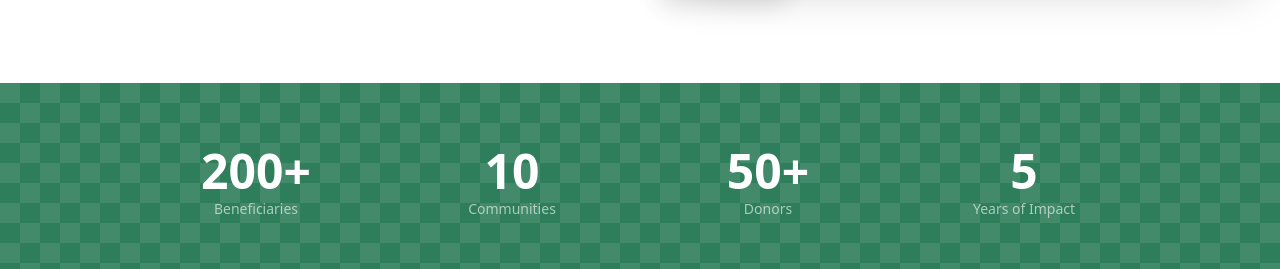
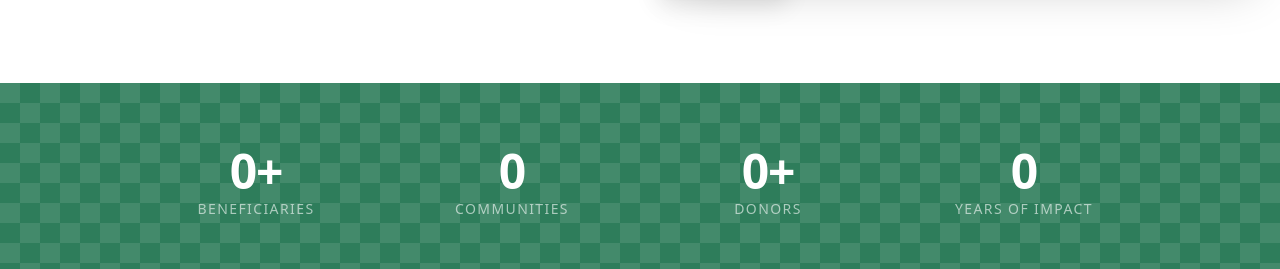
Before and after one commit to safo-124/pichess, a Next.js app: page /ngo/mission in a window 1280 px wide. Shown: the part 1180-1449 px from the top of the page. Built offline with nearby package versions, Linux system fonts and the light colour scheme; no server answers; the database is empty.

Commit message:
update 24

```diff
--- a/app/ngo/mission/page.tsx
+++ b/app/ngo/mission/page.tsx
@@ -3,7 +3,8 @@
 import { getSiteContent } from "@/lib/actions/admin";
 import {
   defaultNGOMissionHero, defaultNGOStorySection, defaultNGOPillars,
-  defaultNGOValues, defaultNGOCTA,
+  defaultNGOValues, defaultNGOCTA, defaultNGOStats,
+  type NGOStat,
 } from "@/lib/ngo-content";
 
 export const metadata: Metadata = {
@@ -17,21 +18,16 @@
 }
 
 export default async function MissionPage() {
-  const [heroRaw, storyRaw, pillarsRaw, valuesRaw, ctaRaw] = await Promise.all([
+  const [heroRaw, storyRaw, pillarsRaw, valuesRaw, ctaRaw, statsRaw] = await Promise.all([
     getSiteContent("ngo_mission_hero"),
     getSiteContent("ngo_story_section"),
     getSiteContent("ngo_pillars"),
     getSiteContent("ngo_values"),
     getSiteContent("ngo_cta"),
+    getSiteContent("ngo_stats"),
   ]);
 
-  // Build stats from the story section accent data + pillars
-  const stats = [
-    { value: "200+", label: "Beneficiaries" },
-    { value: "10", label: "Communities" },
-    { value: "50+", label: "Donors" },
-    { value: "5", label: "Years of Impact" },
-  ];
+  const stats = parse<NGOStat[]>(statsRaw, defaultNGOStats);
 
   return (
     <NGOMissionPage
--- a/app/ngo/page.tsx
+++ b/app/ngo/page.tsx
@@ -11,6 +11,7 @@
 } from "@/lib/ngo-content";
 
 export const metadata = { title: "PiChess Foundation" };
+export const dynamic = "force-dynamic";
 
 function parse<T>(raw: string | null, fallback: T): T {
   try { return raw ? JSON.parse(raw) : fallback; } catch { return fallback; }
--- a/components/ngo/NGOMissionPage.tsx
+++ b/components/ngo/NGOMissionPage.tsx
@@ -5,8 +5,9 @@
 import Image from "next/image";
 import Link from "next/link";
 import type {
-  NGOMissionHero, NGOStorySection, NGOPillar, NGOValue, NGOCTA,
+  NGOMissionHero, NGOStorySection, NGOPillar, NGOValue, NGOCTA, NGOStat,
 } from "@/lib/ngo-content";
+import StatsCounter from "@/components/shared/StatsCounter";
 
 const ease = [0.22, 1, 0.36, 1] as [number, number, number, number];
 
@@ -33,7 +34,7 @@
   storySection: NGOStorySection;
   pillars: NGOPillar[];
   values: NGOValue[];
-  stats: { value: string; label: string }[];
+  stats: NGOStat[];
   cta: NGOCTA;
 }
 
@@ -158,12 +159,9 @@
           backgroundSize: "40px 40px",
         }} />
         <div className="relative max-w-5xl mx-auto px-4">
-          <div className="grid grid-cols-2 md:grid-cols-4 gap-8 text-center">
+          <div className="grid grid-cols-2 md:grid-cols-4 gap-8">
             {stats.map((s, i) => (
-              <AnimSection key={s.label} delay={i * 0.1}>
-                <p className="text-4xl sm:text-5xl font-black text-white mb-1">{s.value}</p>
-                <p className="text-white/60 text-sm font-medium">{s.label}</p>
-              </AnimSection>
+              <StatsCounter key={i} end={s.value} label={s.label} suffix={s.suffix} color="white" />
             ))}
           </div>
         </div>
```
